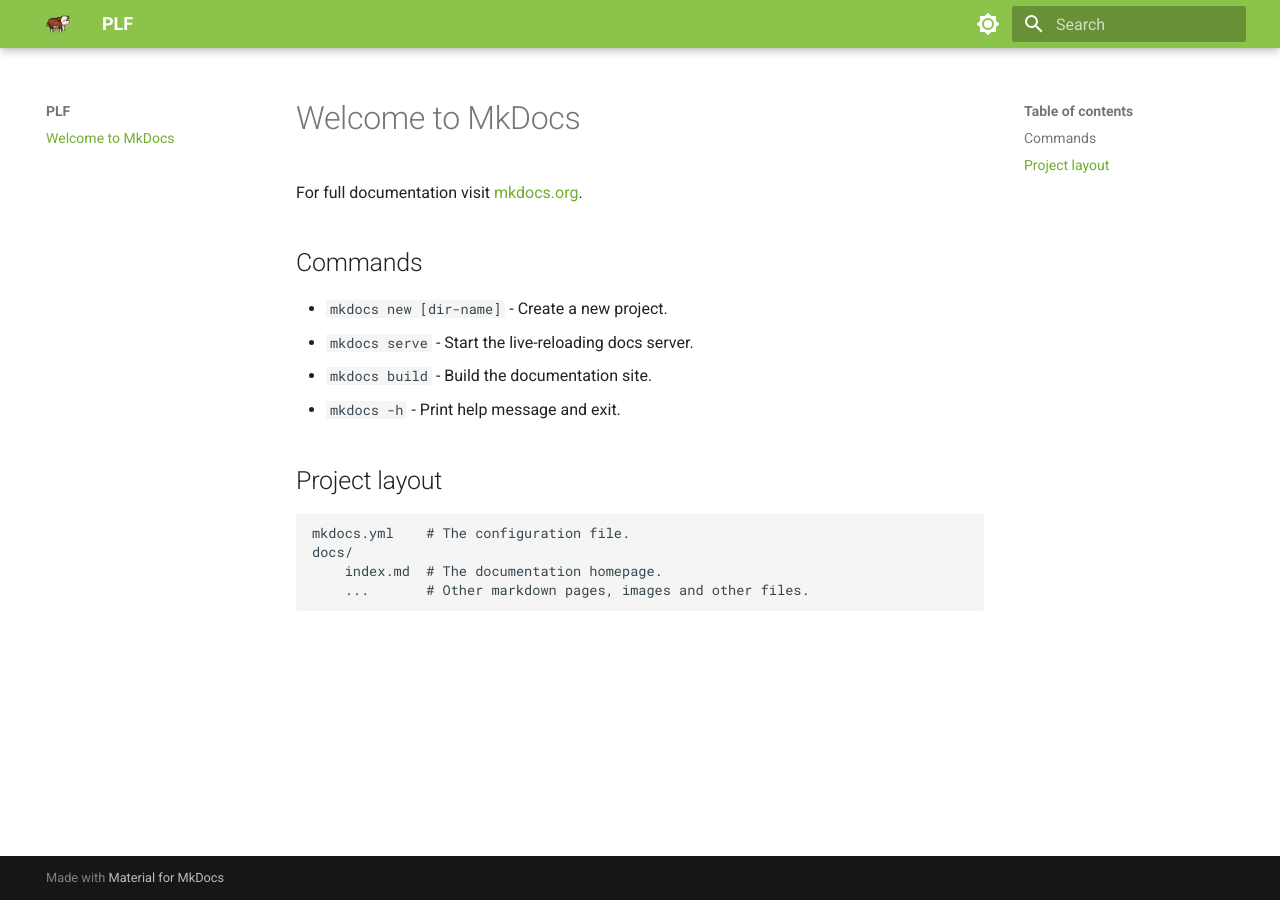
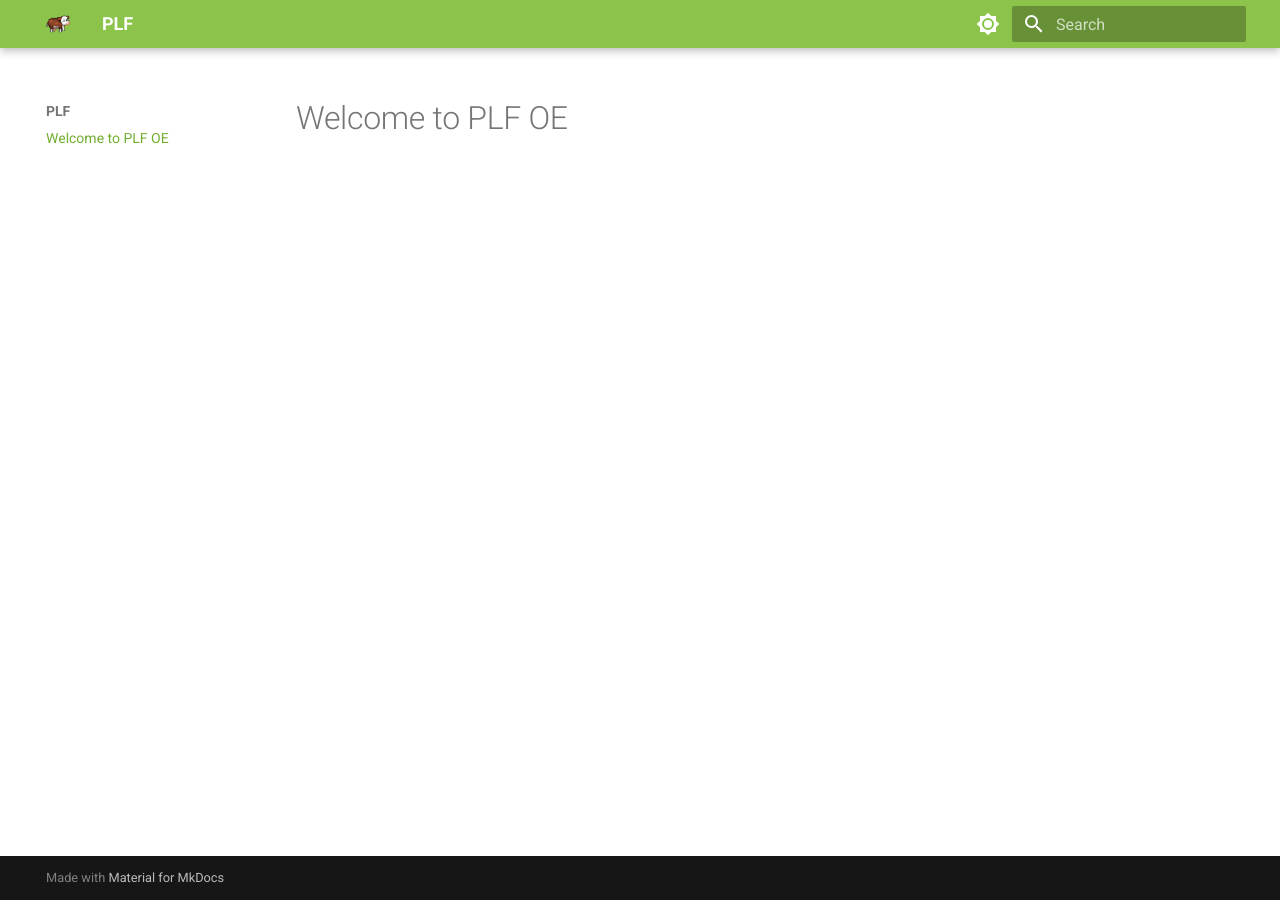
Before and after one commit to hanubence/plf-oe, an MkDocs documentation site: the page built from docs/index.md, in a window 1280 px wide. Built offline with MkDocs 1.6.1 and Material for MkDocs 9.7.7, drawn with Linux system fonts in a browser that asks for light colours.

Commit message:
Changed title

```diff
--- a/docs/index.md
+++ b/docs/index.md
@@ -1,17 +1 @@
-# Welcome to MkDocs
-
-For full documentation visit [mkdocs.org](https://www.mkdocs.org).
-
-## Commands
-
-* `mkdocs new [dir-name]` - Create a new project.
-* `mkdocs serve` - Start the live-reloading docs server.
-* `mkdocs build` - Build the documentation site.
-* `mkdocs -h` - Print help message and exit.
-
-## Project layout
-
-    mkdocs.yml    # The configuration file.
-    docs/
-        index.md  # The documentation homepage.
-        ...       # Other markdown pages, images and other files.
+# Welcome to PLF OE
```
